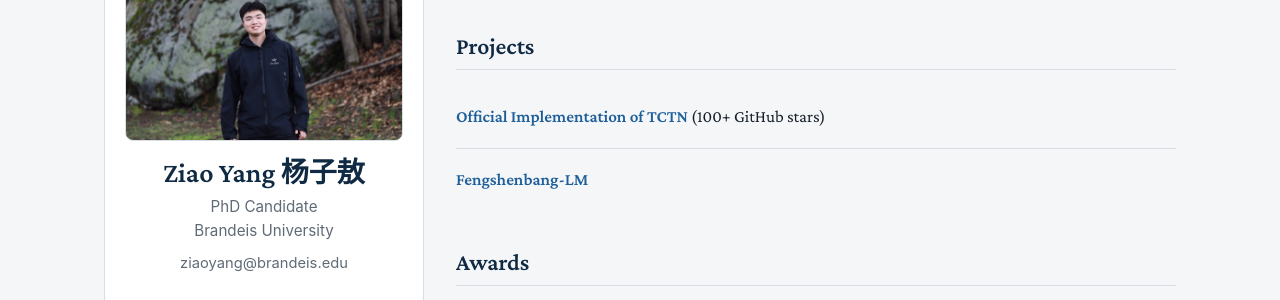
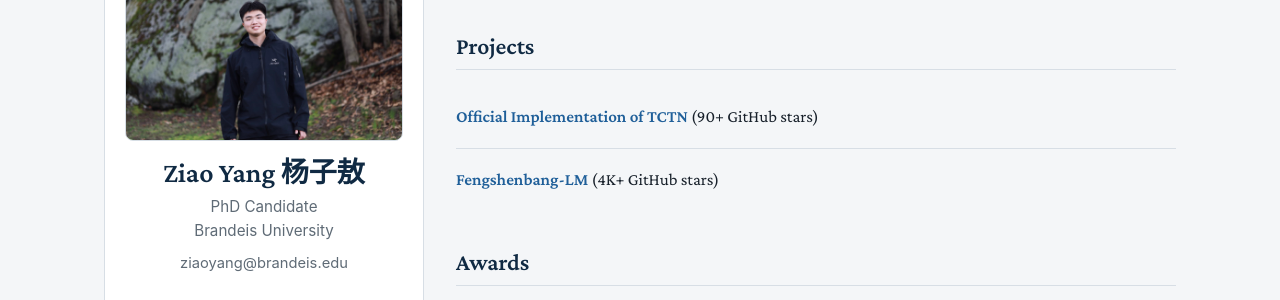
Before and after one commit to yangziao56/homepage, a Jekyll site: the page built from index.md, in a window 1280 px wide and 900 px high, scrolled down 2058 px. Shown: the part 153-453 px from the top of the window. Built offline with Jekyll 4.4.1, drawn with Linux system fonts in a browser that asks for light colours; our own code applies the rules of GitHub Pages for plain Markdown files.

Commit message:
Update GitHub star counts for featured projects

```diff
--- a/index.md
+++ b/index.md
@@ -82,8 +82,8 @@ Throughout my research career, I have had the opportunity to intern at several i
 
 ## Projects
 
-- [Official Implementation of TCTN](https://github.com/yangziao56/TCTN-pytorch) (100+ GitHub stars)
-- [Fengshenbang-LM](https://github.com/IDEA-CCNL/Fengshenbang-LM)
+- [Official Implementation of TCTN](https://github.com/yangziao56/TCTN-pytorch) (90+ GitHub stars)
+- [Fengshenbang-LM](https://github.com/IDEA-CCNL/Fengshenbang-LM) (4K+ GitHub stars)
 {: .projects-list}
 
 ## Awards
```
